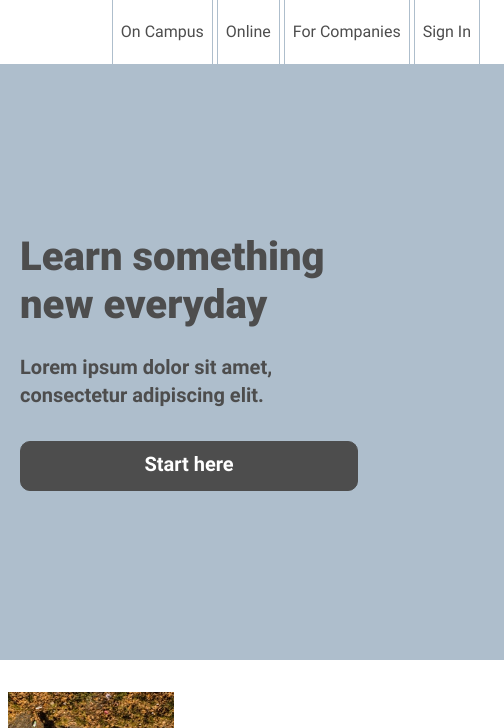
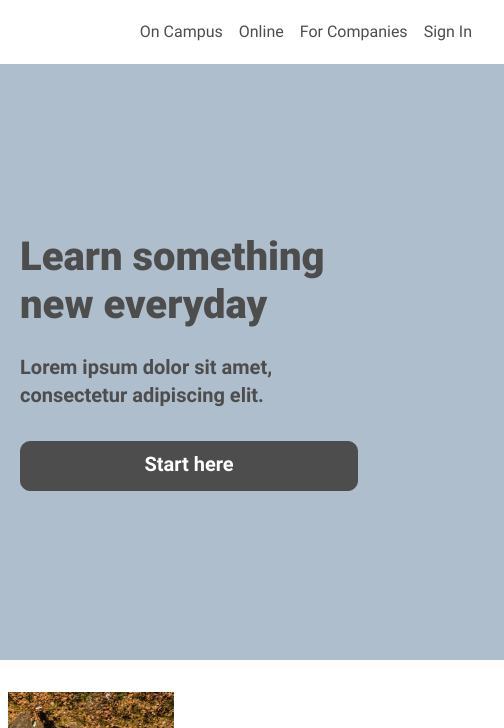
Before and after one commit to eddy-wa/colmar, a plain HTML site: page index.html in a window 1280 px wide. Shown: the top 728 px of the page, 776-1280 px from the left. Drawn offline with Linux system fonts and the light colour scheme.

Commit message:
Ready to publish.

```diff
--- a/resources/css/styles.css
+++ b/resources/css/styles.css
@@ -64,23 +64,27 @@ header {
 }
 
 header nav {
+  padding: 0;
   margin: 0 0 0 auto;
+  font-size: 0;
 }
 
 header nav .button {
   padding: 0rem 0.5rem;
+  margin: 0;
   height: 4rem;
   width: auto;
+  font-size: 16px;
   text-decoration: none;
   text-transform: capitalize;
   line-height: 4rem;
   display: inline-block;
   color: hsla(0,0%,30%,1);
-  border: 1px solid #AEBECC;
 }
 
 header nav .button:hover {
-  background-color: #AEBECC;
+  background-color: hsla(200,50%,40%,1);
+  color: white;
   transition: background-color .1s ease-in-out .0s;
 }
 
@@ -207,7 +211,6 @@ header span.light {
 
 .attract-cta .button:hover {
   background-color: hsla(200,80%,40%,1);
-
 }
 
 .attract-cta .button:hover span.start{
```
